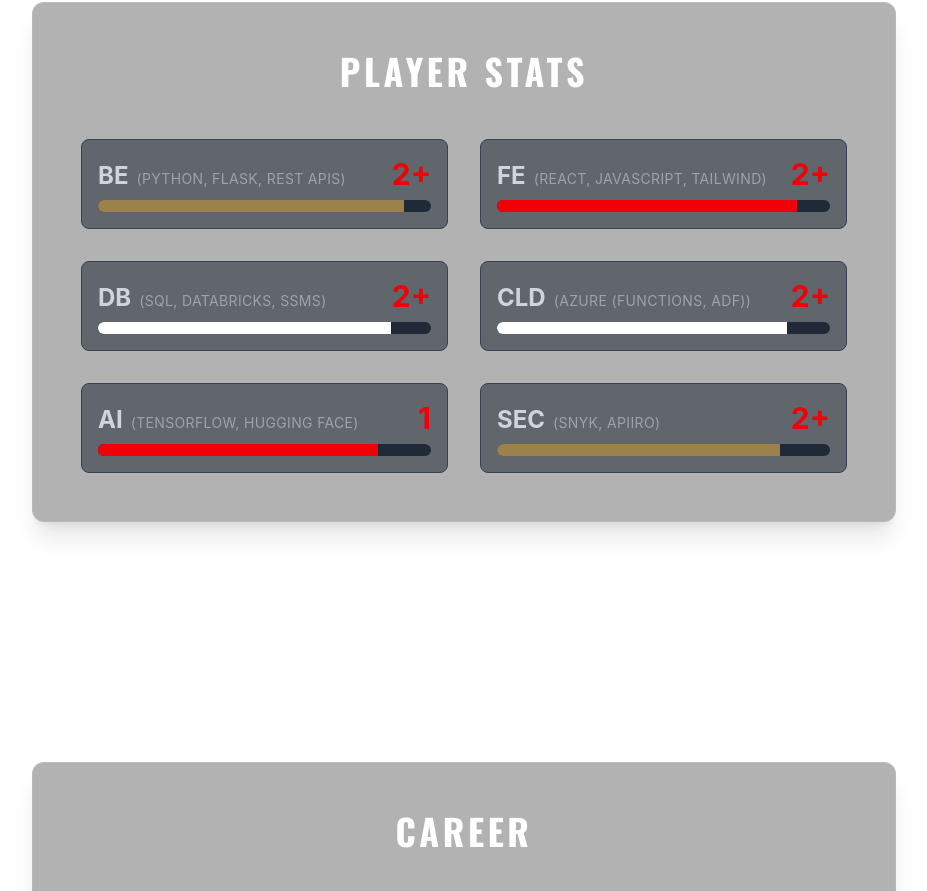
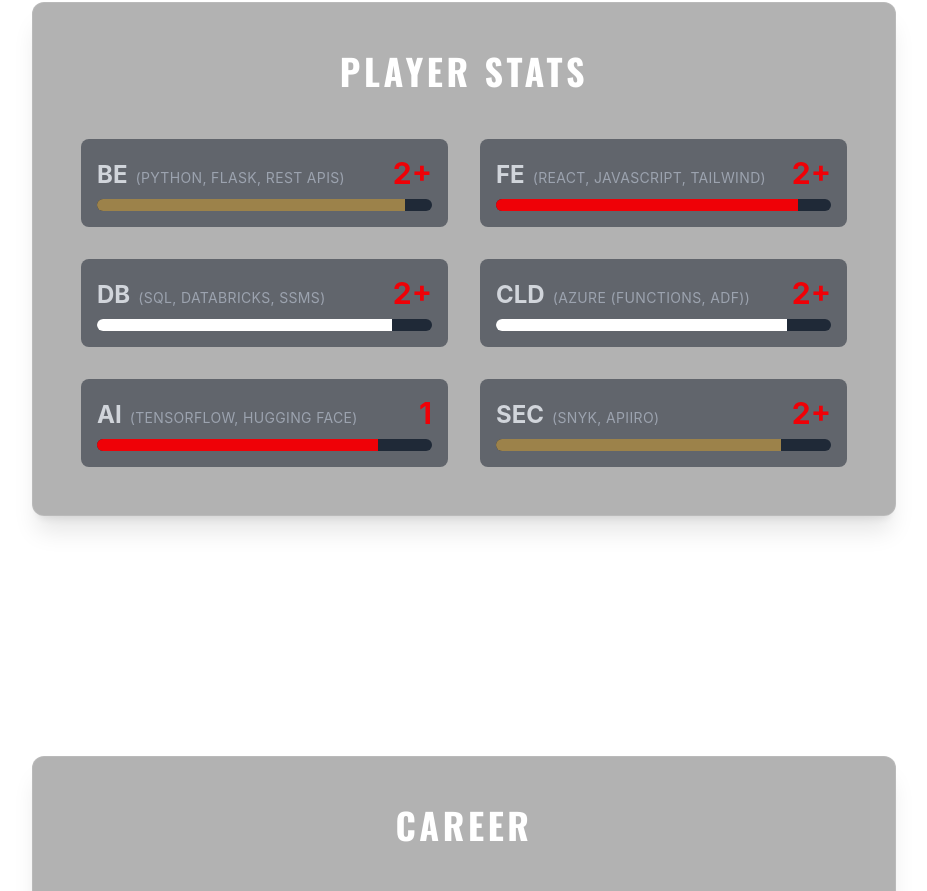
Before and after one commit to AdityaChaudhary9501/portfolio, a React (Vite) app: page / in a window 1280 px wide. Shown: the part 996-1887 px from the top of the page, without its empty margins (176-1103 px from the left). Built offline with nearby package versions, Linux system fonts and the light colour scheme.

Commit message:
Remove border from stats cards

```diff
--- a/src/components/StatsSection.jsx
+++ b/src/components/StatsSection.jsx
@@ -25,7 +25,7 @@
                             initial={{ x: -20, opacity: 0 }}
                             whileInView={{ x: 0, opacity: 1 }}
                             transition={{ delay: index * 0.1 }}
-                            className="bg-gray-900/50 p-4 rounded-lg border border-gray-700"
+                            className="bg-gray-900/50 p-4 rounded-lg"
                         >
                             <div className="flex justify-between items-end mb-2">
                                 <div>
```
